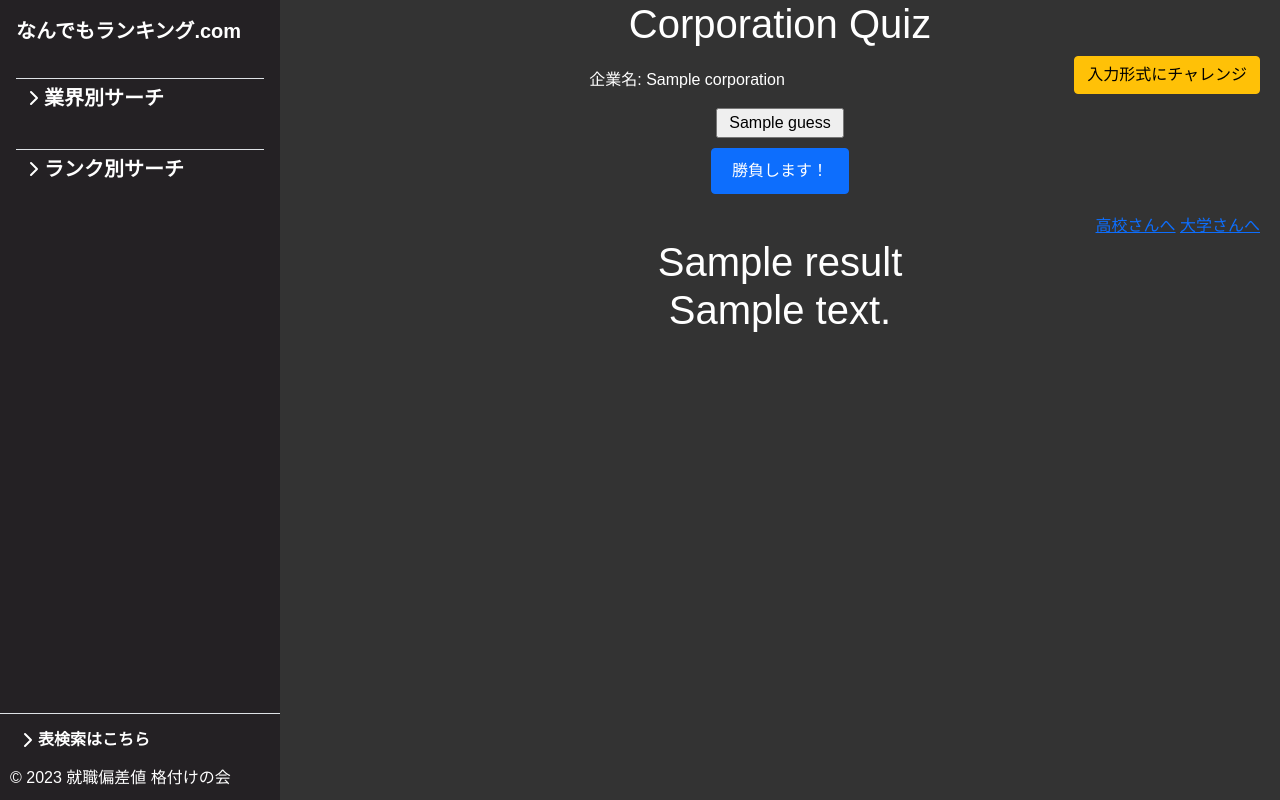
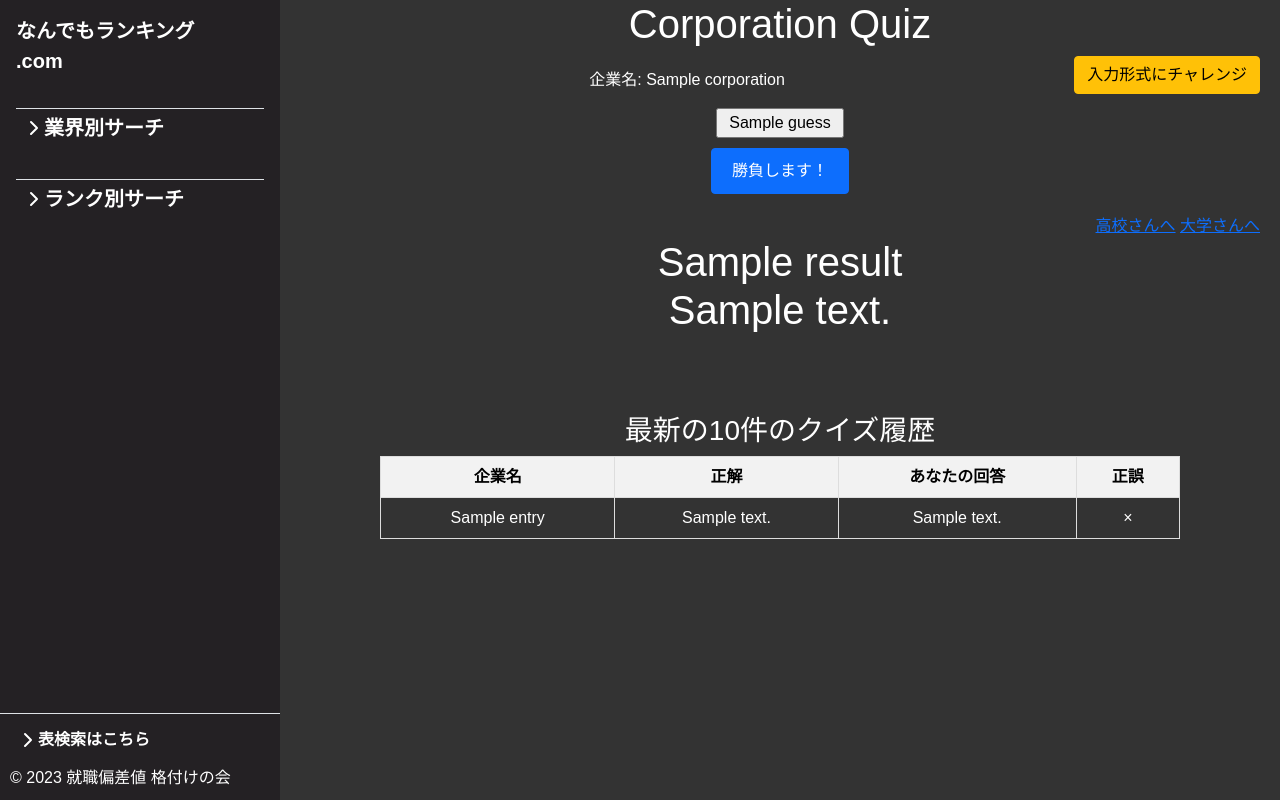
Before and after one commit to RIONAGANO19990620/Ranking, a Django app: template corporation/templates/corporation_quiz.html in a window 1280 px wide. Run offline with Django 3.2, Linux system fonts and the light colour scheme; the template is opened without the code that fills it: most values are stand-ins (such as "Sample title", 1, 10 or a date in 2020); some libraries are stand-ins or nearby versions.

Commit message:
クイズ履歴の追加

```diff
--- a/corporation/admin.py
+++ b/corporation/admin.py
@@ -1,5 +1,6 @@
 from django.contrib import admin
 
-from corporation.models import Corporation
+from corporation.models import Corporation, QuizHistory
 
 admin.site.register(Corporation)
+admin.site.register(QuizHistory)
--- a/corporation/templates/corporation_base.html
+++ b/corporation/templates/corporation_base.html
@@ -84,9 +84,9 @@
         <!-- 左上サービス名 -->
         <p class="d-flex pb-3 mb-3">
             {% if user_agent.device.family == "iPhone" %}
-            <span class="fs-5 fw-semibold" style="margin-top: 50px"><strong>なんでもランキング.com</strong></span>
+            <span class="fs-5 fw-semibold" style="margin-top: 50px"><strong>なんでもランキング<br>.com</strong></span>
             {% else %}
-            <span class="fs-5 fw-semibold"><strong>なんでもランキング.com</strong></span>
+            <span class="fs-5 fw-semibold"><strong>なんでもランキング<br>.com</strong></span>
             {% endif %}
         </p>
         <!-- 業界ごと検索 -->
--- a/corporation/templates/corporation_quiz.html
+++ b/corporation/templates/corporation_quiz.html
@@ -1,7 +1,9 @@
 {% include 'corporation_base.html' %}
+{% load static %}
 
 <!DOCTYPE html>
-<html lang="ja">
+<html lang="ja" xmlns="http://www.w3.org/1999/html">
+<script src="{% static 'jquery/data/js/datatable_original.js' %}"></script>
 <head>
     <title>就職偏差値サーチ</title>
 </head>
@@ -45,6 +47,34 @@
     <br>
     {{ answer }}
 </h1>
+<div style="margin-top: 10vh">
+    <h3>最新の10件のクイズ履歴</h3>
+    <table>
+        <thead style="color: black">
+        <th>企業名</th>
+        <th>正解</th>
+        <th>あなたの回答</th>
+        <th>正誤</th>
+        </thead>
+        <tbody>
+        {% for entry in quiz_history %}
+            <tr>
+                <td>{{ entry.question }}</td>
+                <td>{{ entry.answer }}</td>
+                <td>{{ entry.user_answer }}</td>
+                <td>
+                    {% if entry.is_correct %}
+                    ○
+                    {% else %}
+                    ×
+                    {% endif %}
+                </td>
+            </tr>
+        {% endfor %}
+        </tbody>
+    </table>
+</div>
+
 </div>
 
 {% if user_agent.device.family != 'iPhone' %}
```
Also changed, not shown: corporation/models.py (+9 -0 lines), corporation/views.py (+18 -1 lines), 1 other file.
